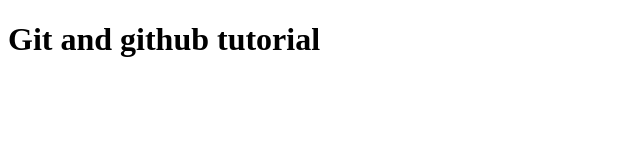
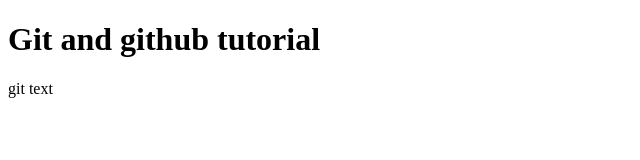
Before and after one commit to DeAsadbek/github-tutorial, a plain HTML site: page index.html in a window 1280 px wide. Shown: the full height of the page, 0-640 px from the left. Drawn offline with Linux system fonts and the light colour scheme.

Commit message:
add new p teg

```diff
--- a/index.html
+++ b/index.html
@@ -9,5 +9,6 @@
 </head>
 <body>
     <h1>Git and github tutorial</h1>
+    <p>git text</p>
 </body>
 </html>
```
